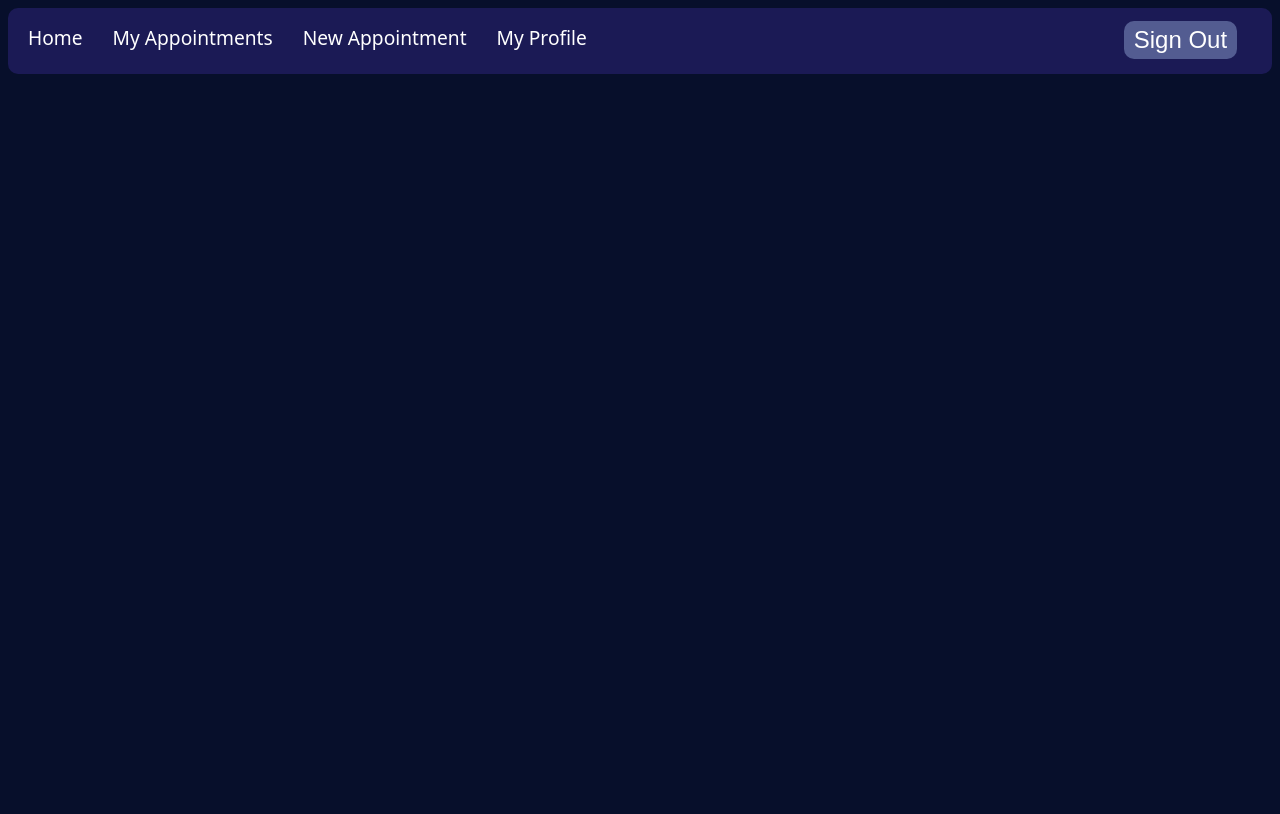
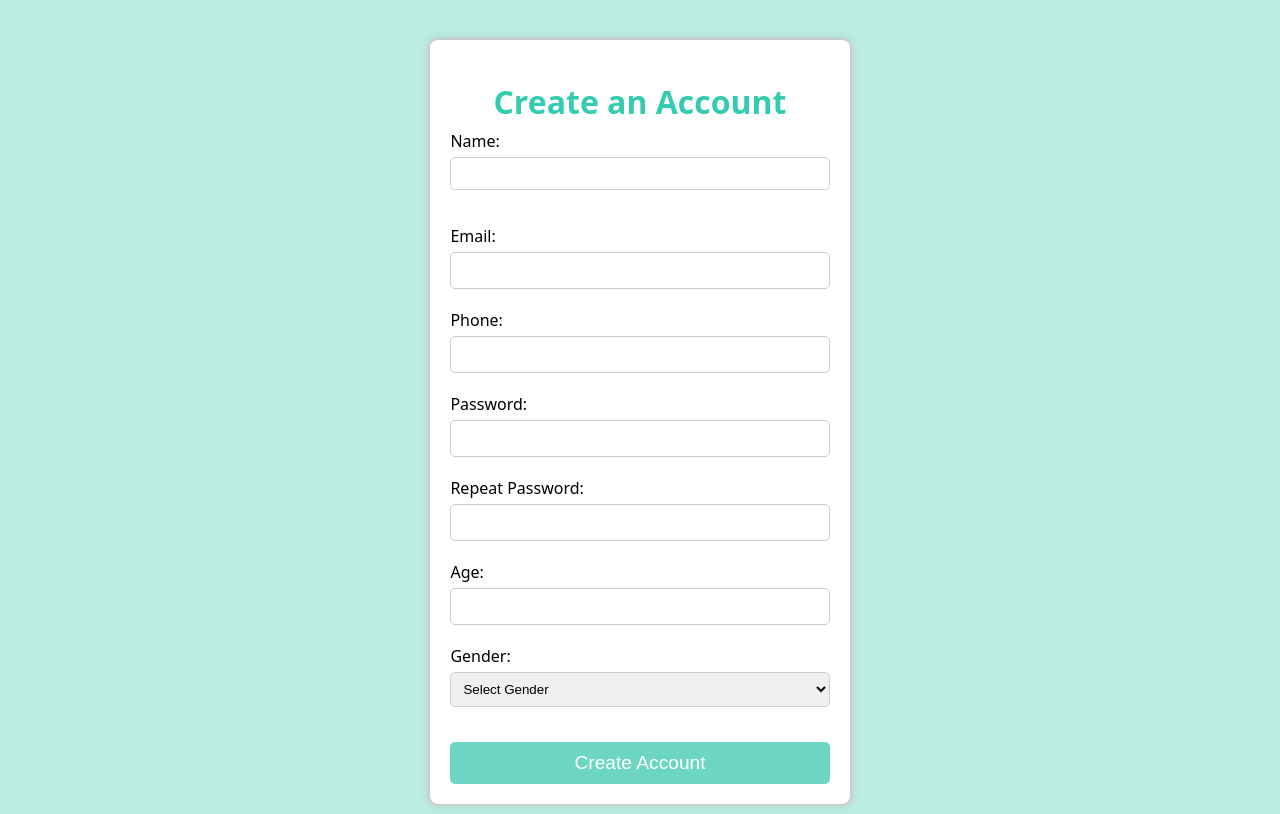
Before and after one commit to danielmp97/COMP231-007-Team-3-W24-, a React (Vite) app in the folder client/: page /newpatient in a window 1280 px wide. Built offline with nearby package versions, Linux system fonts and the light colour scheme.

Commit message:
Sign up page for patients done and integrated with the backend

```diff
--- a/client/src/App.jsx
+++ b/client/src/App.jsx
@@ -8,6 +8,8 @@ import MyProfile from './pages/MyProfile';
 import Login from './pages/Login';
 import ForgotPassword from './pages/ForgotPassword';
 import ChangeEmail from './pages/ChangeEmail';
+import NewPatient from './pages/NewPatient';
+
 function App() {
 
   return (
@@ -22,6 +24,7 @@ function App() {
           <Route path="/login" element={<Login />} />
           <Route path="/forgotpassword" element={<ForgotPassword />} />
           <Route path="/changeemail" element={<ChangeEmail />} />
+          <Route path="/newpatient" element={<NewPatient />} />
         </Routes>
       </div>
     </Router>
--- a/client/src/pages/NavigationBar.css
+++ b/client/src/pages/NavigationBar.css
@@ -1,26 +1,31 @@
-nav {
-    background-color: #1B1A55;
+.nav {
+  background-color: #6DD6C2;
   padding: 10px;
-    padding-top: 16px;
+  padding-top: 10px;
   margin-bottom: 2%;
-    font-family: system-ui, -apple-system, BlinkMacSystemFont, 'Segoe UI', Roboto, Oxygen, Ubuntu, Cantarell, 'Open Sans', 'Helvetica Neue', sans-serif;
-    font-size: larger;
+  font-family: 'Montserrat', system-ui, -apple-system, BlinkMacSystemFont, 'Segoe UI', Roboto, Oxygen, Ubuntu, Cantarell, 'Open Sans', 'Helvetica Neue', sans-serif;
+  font-size: medium;
   height: 5vh;
   border-radius: 10px;
+  display: flex;
+  justify-content: space-between;
+  align-items: center;
+  font-weight: 500;
 }
 
-  ul {
+.nav-options ul {
   list-style-type: none;
   margin: 0;
   padding: 0;
 }
 
-  li {
+.nav-options ul li {
   display: inline;
   margin-right: 10px;
 }
 
-  a, button {
+.nav-options ul li a,
+.signout-button {
   color: white;
   text-decoration: none;
   background-color: transparent;
@@ -30,15 +35,27 @@ nav {
   border-radius: 10px;
 }
 
-  a:hover, button:hover {
-    background-color: rgba(255, 255, 255, 0.1);
+.nav-options ul li a:hover{
+  background-color: rgba(31, 111, 95, 0.5);
 }
 
-  .signout-button{
-    float: right;
-    background-color: #535C91;
-    font-size: 3vh;
+
+.signout-button:hover {
+  background-color: rgba(31, 111, 95, 1);
+}
+
+.signout-button {
+  background-color: rgba(31, 111, 95, 0.5);;
+  font-size: medium;
+  border-radius: 10px;
   margin-right: 2%;
-    border-radius: 10px;
-    margin-top: -0.25%;
+  font-family: 'Montserrat', system-ui, -apple-system, BlinkMacSystemFont, 'Segoe UI', Roboto, Oxygen, Ubuntu, Cantarell, 'Open Sans', 'Helvetica Neue', sans-serif;
 }
+
+.logo {
+  width: 80px;
+  height: 50px;
+  margin-right: 20px;
+  margin-top: 0;
+  margin-left: 1%;
+}
--- a/client/src/pages/NavigationBar.jsx
+++ b/client/src/pages/NavigationBar.jsx
@@ -1,35 +1,44 @@
 import React from 'react';
 import { Link, useLocation } from 'react-router-dom';
+import { useNavigate } from 'react-router-dom';
 import './NavigationBar.css';
+import logo from '../assets/logo.png'; // Import your logo image file
 
 function NavigationBar() {
   const location = useLocation();
+  const navigate = useNavigate();
   const isLoginRoute = location.pathname === '/login';
-  const isForgotPasswordRoute = location.pathname === '/forgotpassword';
+  const isNewPatientRoute = location.pathname === '/newpatient';
 
   if (isLoginRoute) {
     return null;
   }
 
-  if (isForgotPasswordRoute) {
+  if (isNewPatientRoute) {
     return null;
   }
 
+  const handleSignOut = () => {
+    //clear cookie
+    document.cookie = 'token=; expires=' + new Date().toUTCString() + '; path=/;';
+    // Redirect the user to the login page after signing out
+    navigate('/login');
+  };
+
   return (
-    <nav>
+    <nav className="nav">
+      <img src={logo} alt="Logo" className="logo" />
+      <div className="nav-options">
         <ul>
           <li><Link to="/">Home</Link></li>
           <li><Link to="/my-appointments">My Appointments</Link></li>
           <li><Link to="/create-appointment">New Appointment</Link></li>
           <li><Link to="/my-profile">My Profile</Link></li>
-        <li><button onClick={handleSignOut} className='signout-button'>Sign Out</button></li>
         </ul>
+      </div>
+      <button onClick={handleSignOut} className='signout-button'>Sign Out</button>
     </nav>
   );
 }
 
-function handleSignOut() {
-  // Logic to handle sign out
-}
-
 export default NavigationBar;
--- /dev/null
+++ b/client/src/pages/NewPatient.css
@@ -0,0 +1,57 @@
+body{
+    background-color: #BDECE3;
+    font-family: system-ui, -apple-system, BlinkMacSystemFont, 'Segoe UI', Roboto, Oxygen, Ubuntu, Cantarell, 'Open Sans', 'Helvetica Neue', sans-serif;
+}
+
+.new-patient-container {
+    background-color: #ffffff;
+    width: 30%;
+    max-width: 600px;
+    margin: 0 auto;
+    margin-top: 3%;
+    padding: 20px;
+    border: 2px solid #ccc;
+    border-radius: 10px;
+    box-shadow: 0 0 10px rgba(0, 0, 0, 0.1);
+}
+
+h1 {
+    text-align: center;
+    font-size: 2em;
+    margin-bottom: 2%;
+    -webkit-text-fill-color: #34ccb0;
+}
+
+small{
+    color: red;
+}
+
+input {
+    width: 100%;
+    padding: 10px;
+    border: 1px solid #ccc;
+    border-radius: 5px;
+    box-sizing: border-box;
+}
+
+label {
+    display: block;
+    margin-bottom: 5px;
+}
+
+
+
+button[type="submit"] {
+    width: 100%;
+    padding: 10px;
+    background-color: #6DD6C2;
+    color: #fff;
+    border: none;
+    border-radius: 5px;
+    cursor: pointer;
+    font-size: larger;
+}
+
+button[type="submit"]:hover {
+    background-color: #34ccb0;
+}
--- /dev/null
+++ b/client/src/pages/NewPatient.jsx
@@ -0,0 +1,123 @@
+import React, { useState } from 'react';
+import './NewPatient.css';
+
+function NewPatient() {
+    const URL = 'http://localhost:8000/'; // Update this URL before deploying
+
+    const [formData, setFormData] = useState({
+        name: '',
+        email: '',
+        password: '',
+        repeatPassword: '',
+        age: '',
+        gender: ''
+    });
+
+    const [passwordsMatch, setPasswordsMatch] = useState(true);
+
+    const handleChange = (e) => {
+        const { name, value } = e.target;
+        setFormData(prevState => ({
+            ...prevState,
+            [name]: value
+        }));
+
+        if (name === 'repeatPassword') {
+            setPasswordsMatch(prevState => passwordMatch(formData.password, value));
+        }
+    };
+
+    const passwordMatch = (password, repeatPassword) => {
+        return password === repeatPassword;
+    }
+
+    const handleSubmit = (e) => {
+        e.preventDefault();
+        if (!passwordsMatch) {
+            alert('Passwords do not match');
+        } else {
+
+            const sendData = {
+                name: formData.name,
+                email: formData.email,
+                phone: formData.phone,
+                gender: formData.gender,
+                password: formData.password,
+                age: formData.age,
+                role: 'patient'
+            };
+
+            fetch(URL + 'patients', {
+                method: 'POST',
+                headers: {
+                    'Content-Type': 'application/json'
+                },
+                body: JSON.stringify(sendData)
+            })
+            .then(response => {
+                if (response.ok) {
+                    alert('Account created successfully');
+                    setFormData({
+                        name: '',
+                        email: '',
+                        phone: '',
+                        password: '',
+                        repeatPassword: '',
+                        age: '',
+                        gender: ''
+                    });
+                } else {
+                    alert('Failed to create account');
+                }
+            })
+            .catch(error => {
+                console.error('Error creating account:', error);
+                alert('An error occurred while creating the account');
+            });
+        }
+    };
+
+    return (
+        <div className="new-patient-container">
+            <h1>Create an Account</h1>
+            <form onSubmit={handleSubmit}>
+                <div className="form-group">
+                    <label>Name:</label>
+                    <input type="text" name="name" value={formData.name} onChange={handleChange} required className='name-box'/>
+                </div>
+                <div className="form-group">
+                    <label>Email:</label>
+                    <input type="email" name="email" value={formData.email} onChange={handleChange} required />
+                </div>
+                <div className='form-group'>
+                    <label>Phone:</label>
+                    <input type='tel' name='phone' value={formData.phone} onChange={handleChange} required />
+                </div>
+                <div className="form-group">
+                    <label>Password:</label>
+                    <input type="password" name="password" value={formData.password} onChange={handleChange} required />
+                </div>
+                <div className="form-group">
+                    <label>Repeat Password:</label>
+                    <input type="password" name="repeatPassword" value={formData.repeatPassword} onChange={handleChange} required />
+                    {!passwordsMatch && <small>Passwords must match</small>}
+                </div>
+                <div className="form-group">
+                    <label>Age:</label>
+                    <input type="number" name="age" value={formData.age} onChange={handleChange} required  min='0'/>
+                </div>
+                <div className="form-group">
+                    <label>Gender:</label>
+                    <select name="gender" value={formData.gender} onChange={handleChange} required>
+                        <option value="">Select Gender</option>
+                        <option value="male">Male</option>
+                        <option value="female">Female</option>
+                    </select>
+                </div>
+                <button type="submit">Create Account</button>
+            </form>
+        </div>
+    );
+}
+
+export default NewPatient;
```
Also changed, not shown: client/src/assets/logo.png (added). Lines whose indentation alone changed are shown as unchanged.
